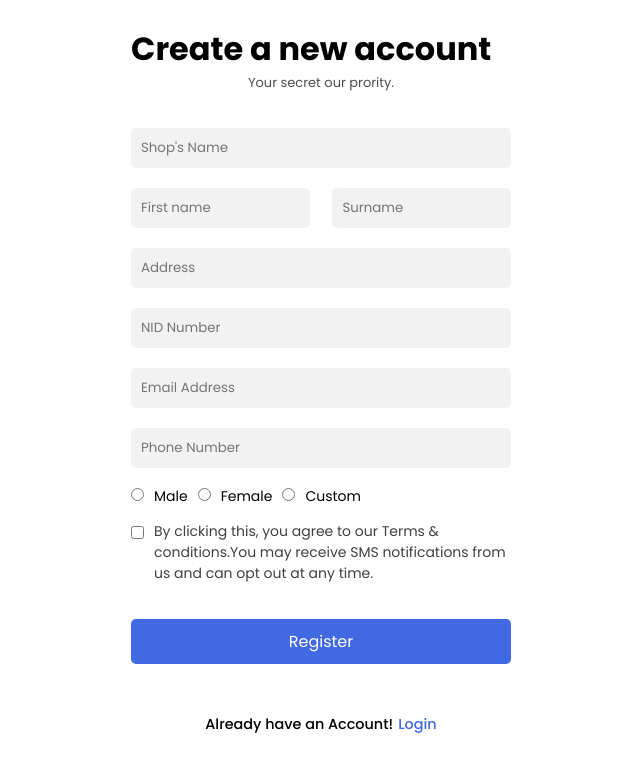
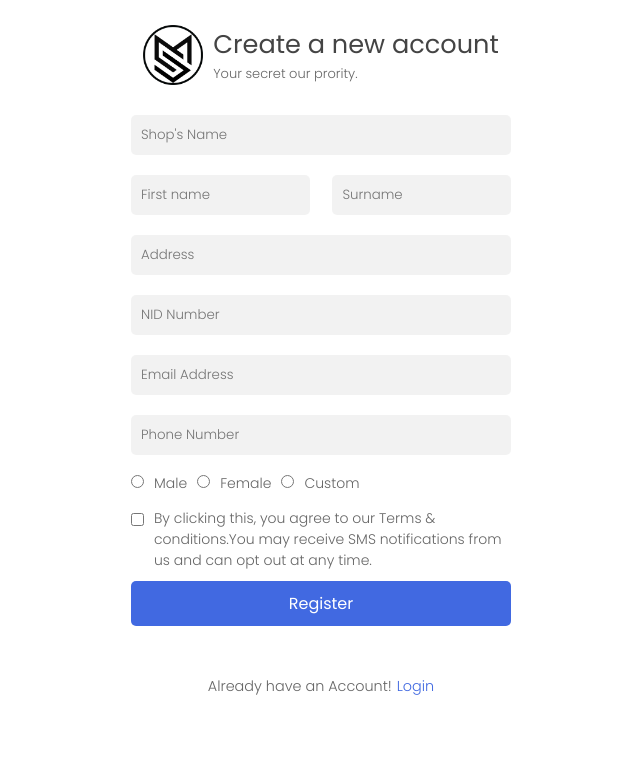
Before and after one commit to Afsinur/shopmanager, a Next.js app: page /signup in a window 1280 px wide. Shown: the top 772 px of the page, without its empty margins (319-959 px from the left). Built offline with nearby package versions, Linux system fonts and the light colour scheme.

Commit message:
updated styles and added common function retun only number

```diff
--- /dev/null
+++ b/src/js/Return_only_number.js
@@ -0,0 +1,15 @@
+const Return_only_number = function (val) {
+  let onlyNumber = "";
+
+  for (let i = 0; i < [val][0].length; i++) {
+    const el = [val][0][i];
+
+    if (!isNaN(el) && el !== " ") {
+      onlyNumber += el;
+    }
+  }
+
+  return onlyNumber;
+};
+
+export default Return_only_number;
--- a/src/pages/signup/index.js
+++ b/src/pages/signup/index.js
@@ -1,7 +1,19 @@
 import Link from "next/link";
 import Head from "next/head";
+import Image from "next/image";
+import { useState } from "react";
+import Return_only_number from "../../js/Return_only_number";
 
 const Signup = () => {
+  let [nid_number, set_nid_number] = useState("");
+
+  function handleKeyup(e) {
+    let x = Return_only_number(e.target.value);
+    e.target.value = x;
+
+    set_nid_number(x);
+  }
+
   return (
     <>
       <Head>
@@ -11,17 +23,27 @@ const Signup = () => {
         <link rel="icon" href="/img/logo.png" />
       </Head>
 
-      <div class="signup-body">
-        <form class="form1">
-          <div class="txt-c-01">
-            <h1 class="create-txt-h1">Create a new account</h1>
-            <p class="deep">Your secret our prority.</p>
+      <div className="signup-body">
+        <form className="form1">
+          <div className="txt-c-01 for-sign-up">
+            <div>
+              <Image
+                className="chobi"
+                src="/img/logo.png"
+                width={60}
+                height={60}
+                alt="logo"
+              />
+            </div>
+
+            <div>
+              <h1 className="create-txt-h1">Create a new account</h1>
+              <p className="deep">Your secret our prority.</p>
+            </div>
           </div>
 
-          <br />
-
           <input type="text" placeholder="Shop's Name" required />
-          <p style={{ display: "flex" }} class="names-container">
+          <div style={{ display: "flex" }} className="names-container">
             <span>
               <input
                 type="text"
@@ -30,6 +52,7 @@ const Signup = () => {
                 style={{ width: "100%" }}
               />
             </span>
+
             <span>
               <input
                 type="text"
@@ -38,33 +61,48 @@ const Signup = () => {
                 style={{ width: "100%" }}
               />
             </span>
+          </div>
+
+          <input type="text" placeholder="Address" required />
+          <input
+            type="text"
+            placeholder="NID Number"
+            required
+            onKeyUp={(e) => {
+              handleKeyup(e);
+            }}
+          />
+          <input type="text" placeholder="Email Address" required />
+          <input
+            type="text"
+            placeholder="Phone Number"
+            required
+            onKeyUp={(e) => {
+              handleKeyup(e);
+            }}
+          />
+
+          <p className="gender-p">
+            <input type="radio" name="Gender" id="Male" />
+            <label htmlFor="Male">Male</label>
+            <input type="radio" name="Gender" id="Female" />
+            <label htmlFor="Female">Female</label>
+            <input type="radio" name="Gender" id="Custom" />
+            <label htmlFor="Custom">Custom</label>
           </p>
 
-          <input type="text" placeholder="Address" required />
-          <input type="number" placeholder="NID Number" required />
-          <input type="text" placeholder="Email Address" required />
-          <input type="number" placeholder="Phone Number" required />
-
-          <p class="gender-p">
-            <input type="radio" name="Gender" id="Male" />
-            <label for="Male">Male</label>
-            <input type="radio" name="Gender" id="Female" />
-            <label for="Female">Female</label>
-            <input type="radio" name="Gender" id="Custom" />
-            <label for="Custom">Custom</label>
-          </p>
-          <div class="checkbox-container">
+          <div className="checkbox-container">
             <input type="checkbox" required />
             <p>
               By clicking this, you agree to our Terms & conditions.You may
               receive SMS notifications from us and can opt out at any time.
             </p>
           </div>
-          <br />
-          <input class="log-in" type="submit" value="Register" />
+
+          <input className="log-in" type="submit" value="Register" />
         </form>
 
-        <p class="already-acccount-class">
+        <p className="already-acccount-class">
           Already have an Account!
           <Link href="./">Login</Link>
         </p>
--- a/src/styles/globals.css
+++ b/src/styles/globals.css
@@ -6,6 +6,8 @@ html {
 
 :root {
   --font-family: "Poppins", sans-serif;
+  --deep-black: #444444;
+  --light-black: #666666;
 }
 
 * {
--- a/src/styles/login.css
+++ b/src/styles/login.css
@@ -1,3 +1,19 @@
+h1 {
+  color: var(--deep-black);
+  font-weight: 400;
+}
+
+p,
+label {
+  color: var(--light-black);
+}
+
+p,
+label,
+::placeholder {
+  font-weight: 300;
+}
+
 .signup-body {
   font-family: "Poppins", sans-serif;
 
@@ -105,7 +121,7 @@
   display: flex;
   flex-direction: column;
 
-  justify-content: start;
+  justify-content: flex-start;
 }
 
 .log-in {
@@ -120,10 +136,6 @@
   font-size: 16px;
   background-color: royalblue !important;
   color: white !important;
-  margin-top: 45px !important;
-}
-.margin {
-  margin-top: -125px;
 }
 
 p span {
@@ -148,7 +160,6 @@ form.signup-form {
 .already-acccount-class {
   font-size: 0.9em;
   text-align: center;
-  font-weight: 500;
 }
 
 .already-acccount-class a {
@@ -170,7 +181,6 @@ form.signup-form {
 }
 
 .deep {
-  color: #4b4f51;
   font-size: 13px;
   margin-top: unset;
 
@@ -193,10 +203,9 @@ p span {
 
 .remember {
   font-size: 0.9em;
-  color: #4b4f51;
-  font-weight: 300;
   display: flex;
-  justify-content: last baseline;
+  flex-direction: row;
+  justify-content: flex-end;
 }
 
 [type="checkbox"] {
@@ -208,7 +217,6 @@ p span {
 .register {
   font-size: 0.9em;
   text-align: center;
-  font-weight: 500;
 }
 
 .register p a {
@@ -269,11 +277,46 @@ p span {
 .checkbox-container p {
   margin: 0 0 0 5px !important;
   font-size: 14px;
-  color: #404040;
 }
 
 .create-txt-h1 {
   margin-bottom: unset;
+}
+
+.for-login {
+  margin-bottom: 20px;
+}
+
+.for-sign-up {
+  display: flex;
+  flex-direction: row;
+
+  justify-content: center;
+  align-items: center;
+
+  margin-bottom: 20px;
+}
+
+.for-sign-up > div:nth-child(1) {
+  display: flex;
+  flex-direction: column;
+  justify-content: center;
+}
+
+.for-sign-up > div:nth-child(2) {
+  margin-left: 10px;
+}
+
+.for-sign-up > div:nth-child(2) > h1 {
+  font-size: 1.6rem;
+}
+
+.for-sign-up > div:nth-child(2) > p {
+  text-align: left;
+}
+
+[for="remember_"] {
+  user-select: none;
 }
 
 @media screen and (max-width: 425px) {
@@ -285,4 +328,8 @@ p span {
     font-size: 7vw;
     text-align: center;
   }
+
+  .for-sign-up > div:nth-child(2) > h1 {
+    font-size: 5.2vw;
+  }
 }
```
Also changed, not shown: src/pages/index.js (+25 -7 lines).
